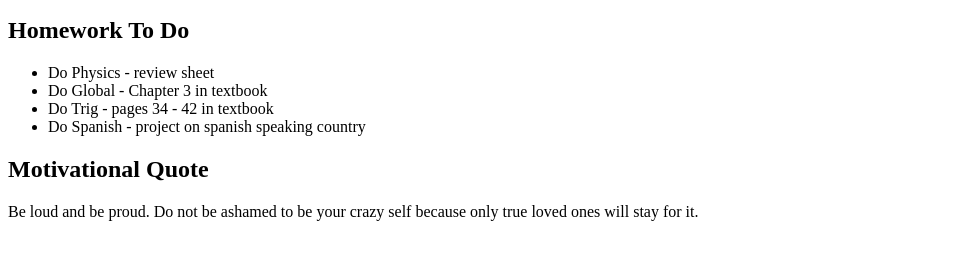
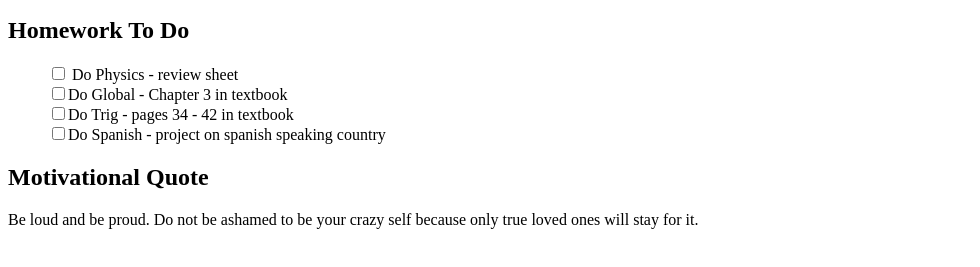
Before and after one commit to tzahan23/todo_app_front_end, a plain HTML site: page index.html in a window 1280 px wide. Shown: the part 443-710 px from the top of the page, without its empty margins (0-980 px from the left). Drawn offline with Linux system fonts and the light colour scheme.

Commit message:
new changes

```diff
--- a/index.html
+++ b/index.html
@@ -14,10 +14,10 @@
 
         <h2>Homework To Do</h2>
           <ul>
-            <li>Do Physics - review sheet</li>
-            <li>Do Global - Chapter 3 in textbook</li>
-            <li>Do Trig - pages 34 - 42 in textbook</li>
-            <li>Do Spanish - project on spanish speaking country</li>
+            <input type = "checkbox"> Do Physics - review sheet<br>
+            <input type = "checkbox">Do Global - Chapter 3 in textbook<br>
+            <input type = "checkbox">Do Trig - pages 34 - 42 in textbook<br>
+            <input type = "checkbox">Do Spanish - project on spanish speaking country<br>
           </ul>
         <h2>Motivational Quote</h2>
             <p>Be loud and be proud. Do not be ashamed to be your crazy self because only true loved ones will stay for it.</p>
```
